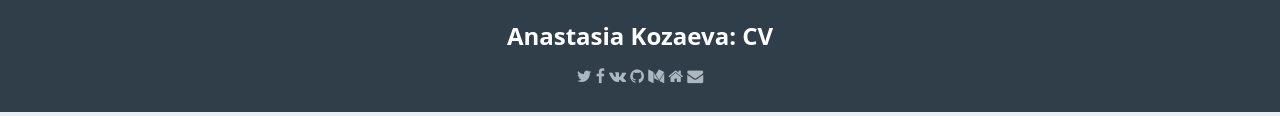
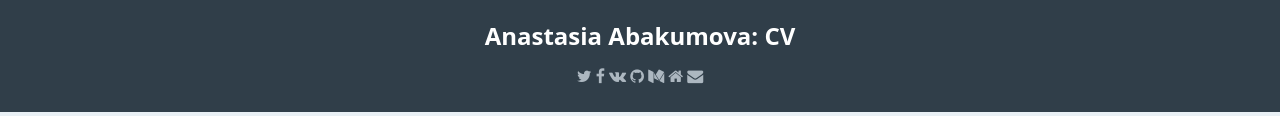
Before and after one commit to Sacret/sacret.github.io, a website: page index.html in a window 1280 px wide. Shown: the part 178-294 px from the top of the page. Drawn offline with Linux system fonts and the light colour scheme.

Commit message:
Update index.html
Change surname in title

```diff
--- a/index.html
+++ b/index.html
@@ -3,7 +3,7 @@
 
 <head>
   <meta charset="utf-8">
-  <title>Anastasia Kozaeva: CV</title>
+  <title>Anastasia Abakumova: CV</title>
   <meta name="viewport" content="width=device-width, initial-scale=1.0, maximum-scale=1.0, user-scalable=0">
   <link rel="stylesheet" href="build/css/app.css">
   <link rel="icon" href="me.ico" type="image/x-icon" />
@@ -13,7 +13,7 @@
  <body>
   <header>
     <img src="build/img/me.png" class="header-photo" />
-    <h1>Anastasia Kozaeva: CV</h1>
+    <h1>Anastasia Abakumova: CV</h1>
     <div class="contact-info">
       <a href="https://twitter.com/Sacret19" target="_blank" title="twitter">
         <i class="fa fa-twitter" aria-hidden="true"></i>
```
